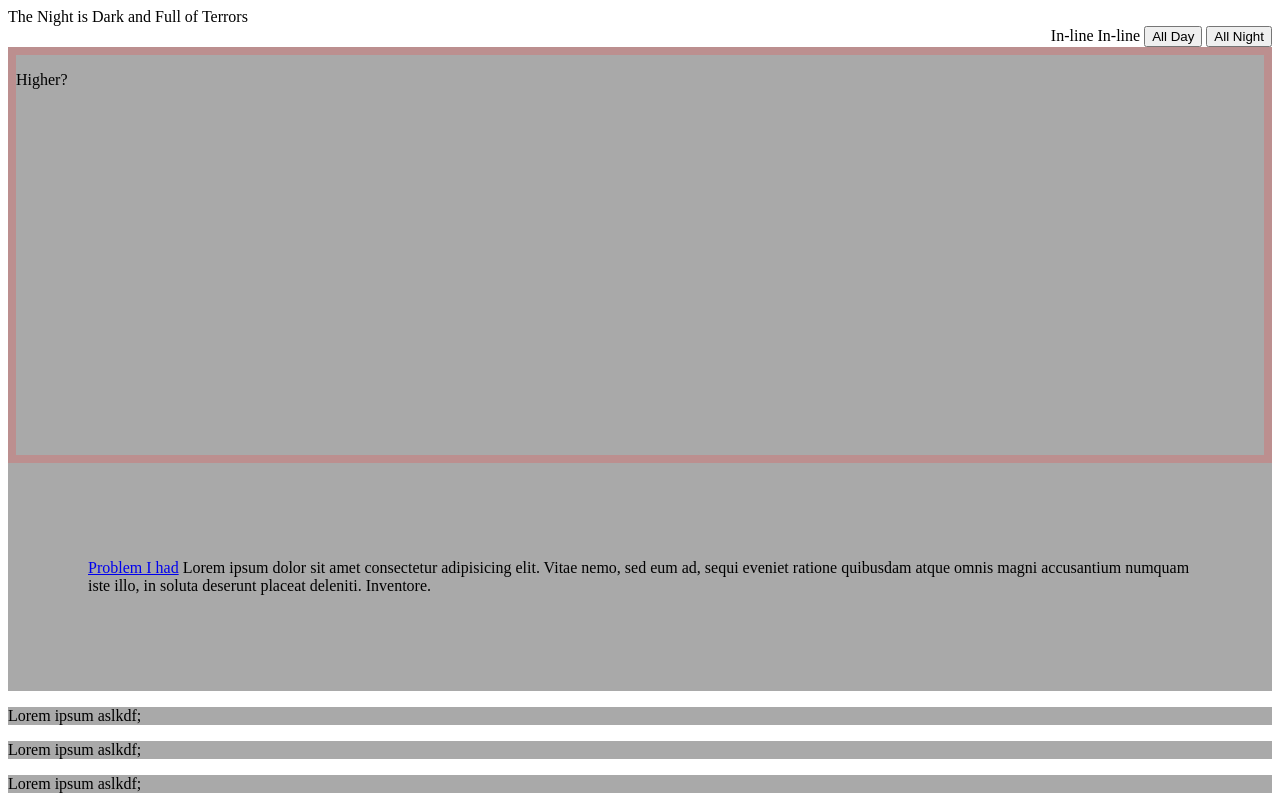
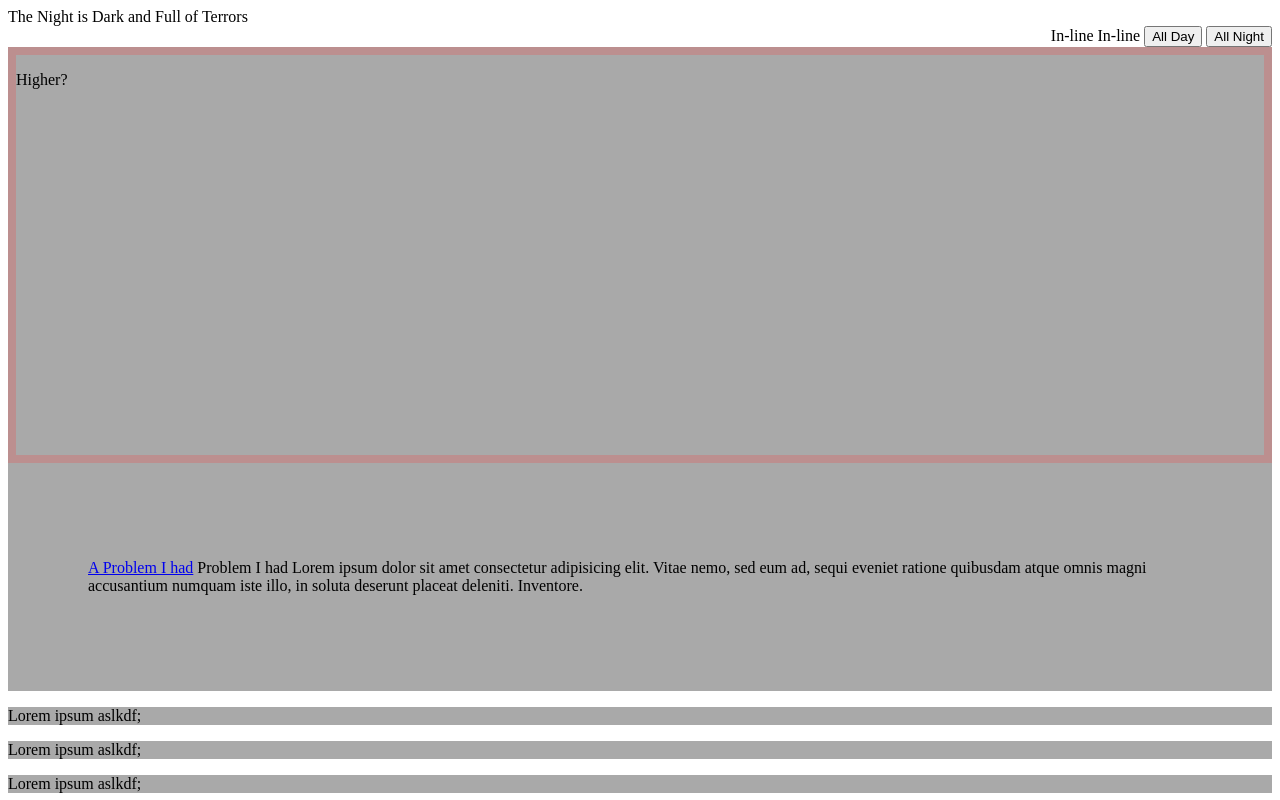
Before and after one commit to codejoy-wins/fun, a plain HTML site: page templates/page2.html in a window 1280 px wide. Shown: the top 800 px of the page. Drawn offline with Linux system fonts and the light colour scheme.

Commit message:
link
surgery

```diff
--- a/templates/page2.html
+++ b/templates/page2.html
@@ -23,7 +23,8 @@
             <p>Higher?</p>
         </div>
         <div id="middle" class="dark">
-            <p><a href= "https://stackoverflow.com/questions/54056279/why-is-document-getelementsbyclassname-for-loop-missing-some-elements">Problem I had</a> Lorem ipsum dolor sit amet consectetur adipisicing elit. Vitae nemo, sed eum ad, sequi eveniet ratione quibusdam atque omnis magni accusantium numquam iste illo, in soluta deserunt placeat deleniti. Inventore.</p>
+            <p><a href="https://stackoverflow.com/questions/54056279/why-is-document-getelementsbyclassname-for-loop-missing-some-elements">A Problem I had</a>
+Problem I had</a> Lorem ipsum dolor sit amet consectetur adipisicing elit. Vitae nemo, sed eum ad, sequi eveniet ratione quibusdam atque omnis magni accusantium numquam iste illo, in soluta deserunt placeat deleniti. Inventore.</p>
         </div>
         <div id="lower" class="dark">
             <p>Lorem ipsum aslkdf;</p>
```
